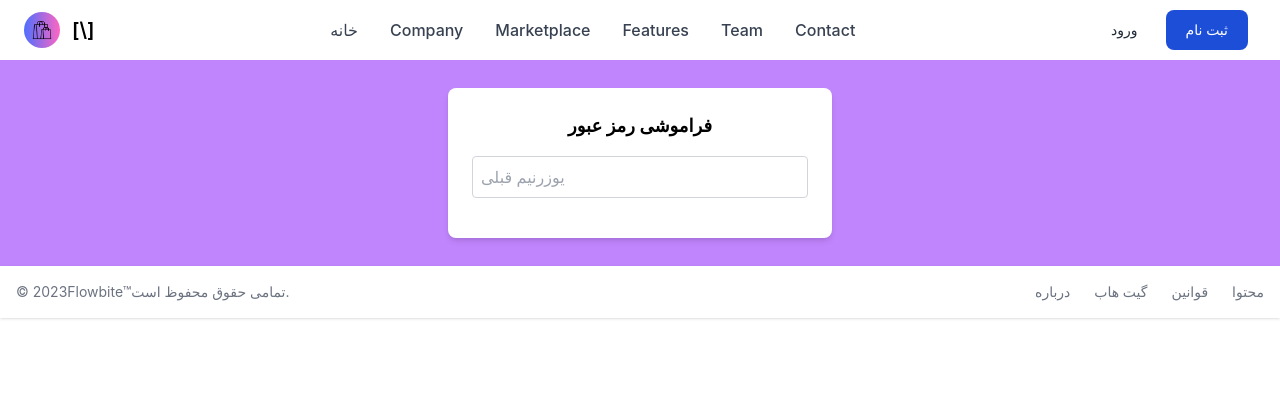
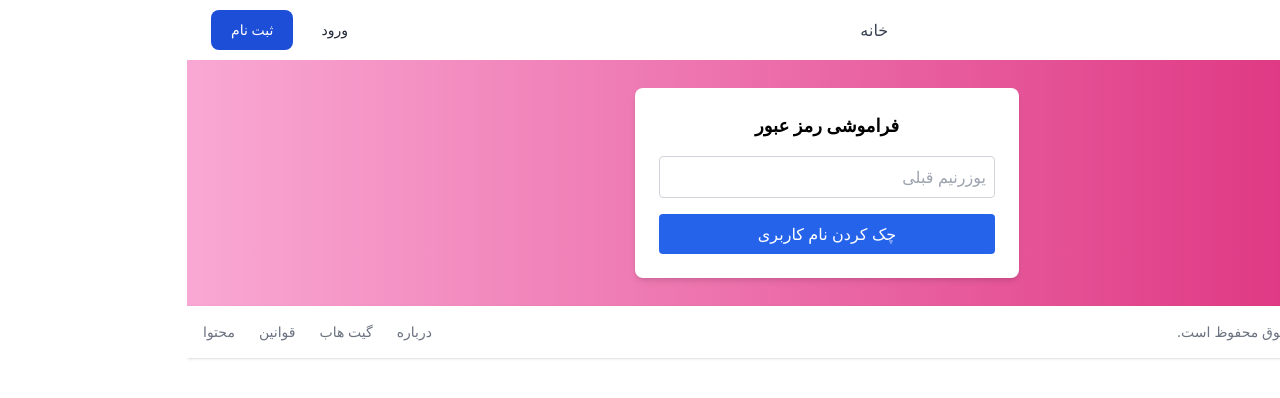
Before and after one commit to MohammadAminFeliAkbari/FullStackShop, a React (Create React App) app: page /forget in a window 1280 px wide. Shown: the top 398 px of the page. Built offline with nearby package versions, Linux system fonts and the light colour scheme.

Commit message:
add forget password and debug code and fix bug

```diff
--- a/src/allRoute.jsx
+++ b/src/allRoute.jsx
@@ -1,7 +1,7 @@
 import { Route, Routes } from "react-router-dom";
 import LoginMenu from "./components/LoginMenu";
 import SignUp from "./components/signUp/signUp";
-import Forget from "./components/Forget";
+import Forget from "./components/Forget/Forget";
 import Home from "./components/Home/Home";
 
 export default function AllRoute() {
--- a/src/components/Forget.jsx
+++ /dev/null
@@ -1,90 +0,0 @@
-import { useContext, useState } from "react";
-import { useNavigate } from "react-router-dom"; // Import useNavigate if you're using React Router
-import { AppContext } from "../App";
-
-export default function Forget() {
-  const [password, setPassword] = useState('');
-  const [username, setUsername] = useState()
-  const navigate = useNavigate();
-  const { setUsernameLogin } = useContext(AppContext)
-
-
-  const checkCorrentUsername = async (username) => {
-    const url = `http://127.0.0.1:8000/forget?username=${username}`;
-
-    try {
-      const response = await fetch(url);
-
-      if (response.ok) {
-        const data = await response.json();
-        console.log(data);
-
-        if (data.success === true)
-          setUsername(username);
-        else
-          setUsername();
-
-      } else {
-        console.error('Failed to fetch data');
-      }
-    } catch (error) {
-      console.error('An error occurred:', error);
-    }
-
-  }
-
-  let errorLengthPassword;
-  if (password.length < 8 && password.length != 0)
-    errorLengthPassword = (<p className="text-red-600 text-right my-2">رمز عبور حداقل باید 8 کاراکتر باشد</p>)
-  else errorLengthPassword = null;
-
-
-  const handleSubmit = async (e) => {
-    e.preventDefault();
-
-    if (!errorLengthPassword && username && password) {
-      const urlForChangePassword = `http://127.0.0.1:8000/forget/change?username=${username}&password=${password}`;
-
-      try {
-        const response = await fetch(urlForChangePassword)
-        setUsernameLogin(username)
-        navigate('/')
-      } catch (error) {
-
-      }
-    }
-  };
-
-  return (
-    <div className="flex items-center justify-center py-4 bg-purple-400">
-      <form onSubmit={handleSubmit} className="flex flex-col items-center p-6 bg-white rounded-lg shadow-md w-full max-w-sm justify-center rtl m-3 hover:shadow-xl transition-all">
-        <h2 className="text-lg font-semibold mb-4">فراموشی رمز عبور</h2>
-        <input
-          type="text"
-          onChange={(e) => checkCorrentUsername(e.target.value)}
-          placeholder="یوزرنیم قبلی"
-          className="w-full p-2 mb-4 border border-gray-300 rounded focus:outline-none focus:ring-2 focus:ring-blue-500"
-        />
-        {username ? (
-          <>
-            <input
-              type="password"
-              value={password}
-              onChange={(e) => setPassword(e.target.value)}
-              placeholder="رمزعبور جدید خود را وارد کنید"
-              className="w-full p-2 border border-gray-300 rounded focus:outline-none focus:ring-2 focus:ring-blue-500"
-            />
-            {errorLengthPassword}
-            <button
-              type="submit"
-              onClick={handleSubmit}
-              className={`${errorLengthPassword ? '' : 'mt-3'} w-full p-2 bg-blue-600 text-white rounded hover:bg-blue-700 transition duration-200 hover:scale-105`}
-            >
-              تغییر رمز عبور
-            </button>
-          </>
-        ) : null}
-      </form>
-    </div>
-  );
-}
--- /dev/null
+++ b/src/components/Forget/Forget.jsx
@@ -0,0 +1,107 @@
+import { useContext, useRef, useState } from "react";
+import { useNavigate } from "react-router-dom";
+import { AppContext } from "../../App";
+
+export default function Forget() {
+  const [password, setPassword] = useState('');
+  const [username, setUsername] = useState('');
+  const navigate = useNavigate();
+  const [isUserName, setIsUserName] = useState(false);
+  const { setUsernameLogin } = useContext(AppContext);
+  const reff = useRef();
+  const [errorLogin, setErrorLogin] = useState(null); // Use state for errorLogin
+
+  const checkCorrentUsername = async () => {
+    const url = `http://127.0.0.1:8000/forget?username=${username}`;
+
+    try {
+      const response = await fetch(url);
+
+      if (response.ok) {
+        const data = await response.json();
+        console.log(data.success);
+
+        if (data.success === true) {
+          setIsUserName(true);
+          reff.current.readOnly = true;
+          setErrorLogin(null);
+        } else {
+          setErrorLogin(<p className="text-red-600 text-right my-1">نام کابری اشتباه است</p>);
+          setIsUserName(false);
+        }
+      } else {
+        console.error('Failed to fetch data');
+      }
+    } catch (error) {
+      console.error('An error occurred:', error);
+    }
+  };
+
+  let errorLengthPassword;
+
+  if (password.length < 8 && password.length !== 0)
+    errorLengthPassword = (<p className="text-red-600 text-right my-1">رمز عبور حداقل باید 8 کاراکتر باشد</p>);
+  else errorLengthPassword = null;
+
+  const handleSubmit = async (e) => {
+    e.preventDefault();
+
+    if (!errorLengthPassword && username && password) {
+      const urlForChangePassword = `http://127.0.0.1:8000/forget/change?username=${username}&password=${password}`;
+
+      try {
+        const response = await fetch(urlForChangePassword);
+        if (response.ok) {
+          setUsernameLogin(username);
+          navigate('/');
+        } else {
+          // Handle error response for change password
+        }
+      } catch (error) {
+        console.error('An error occurred:', error);
+      }
+    }
+  };
+
+  return (
+    <div className="flex items-center justify-center py-4 bg-gradient-to-r from-pink-300 to-pink-600">
+      <form onSubmit={handleSubmit} className="flex flex-col items-center p-6 bg-white rounded-lg shadow-md w-full max-w-sm justify-center rtl m-3 hover:shadow-xl transition-all">
+        <h2 className="text-lg font-semibold mb-4">فراموشی رمز عبور</h2>
+        <input
+          ref={reff}
+          type="text"
+          onChange={(e) => setUsername(e.target.value)}
+          placeholder="یوزرنیم قبلی"
+          className={`${errorLogin ? '' : 'mb-4'} w-full p-2  border border-gray-300 rounded focus:outline-none focus:ring-2 focus:ring-blue-500`}
+        />
+        {errorLogin}
+        {isUserName ? null :
+          <button
+            onClick={checkCorrentUsername}
+            className={`w-full p-2 bg-blue-600 text-white rounded hover:bg-blue-700 transition duration-200 hover:scale-105`}
+          >
+            چک کردن نام کاربری
+          </button>
+        }
+        {isUserName ? (
+          <>
+            <input
+              type="password"
+              value={password}
+              onChange={(e) => setPassword(e.target.value)}
+              placeholder="رمزعبور جدید خود را وارد کنید"
+              className="w-full p-2 border border-gray-300 rounded focus:outline-none focus:ring-2 focus:ring-blue-500"
+            />
+            {errorLengthPassword}
+            <button
+              type="submit"
+              className={`${errorLengthPassword ? '' : 'mt-3'} w-full p-2 bg-blue-600 text-white rounded hover:bg-blue-700 transition duration-200 hover:scale-105`}
+            >
+              تغییر رمز عبور
+            </button>
+          </>
+        ) : null}
+      </form>
+    </div>
+  );
+}
--- a/src/components/Header.jsx
+++ b/src/components/Header.jsx
@@ -1,66 +1,67 @@
-import { useContext, useState } from "react";
-import Logo from "../image/img.png";
-import { NavLink } from "react-router-dom";
-import { AppContext } from "../App";
-export default function Header() {
-  const [hidden, sethidden] = useState(true);
-  const { usernameLogin } = useContext(AppContext);
+import { useContext, useState } from 'react'
+import Logo from '../image/img.png'
+import { NavLink } from 'react-router-dom'
+import { AppContext } from '../App'
+import { CiLogout } from 'react-icons/ci'
+export default function Header () {
+  const [hidden, sethidden] = useState(true)
+  const { usernameLogin, setUsernameLogin } = useContext(AppContext)
   return (
     <header>
-      <nav className="bg-white border-gray-200 px-4 lg:px-6 py-2.5 dark:bg-gray-800">
-        <div className="flex flex-wrap justify-between items-center mx-auto max-w-screen-xl">
-          <NavLink to="https://flowbite.com" className="flex items-center">
+      <nav className='bg-white border-gray-200 px-4 lg:px-6 py-2.5 dark:bg-gray-800'>
+        <div className='flex flex-wrap justify-between items-center mx-auto max-w-screen-xl'>
+          <NavLink to='https://flowbite.com' className='flex items-center'>
             <img
               src={Logo}
-              className="rounded-full mr-3 h-6 sm:h-9"
-              alt="Flowbite Logo"
+              className='rounded-full mr-3 h-6 sm:h-9'
+              alt='Flowbite Logo'
             />
-            <span className="self-center text-xl font-semibold whitespace-nowrap dark:text-white">
+            <span className='self-center text-xl font-semibold whitespace-nowrap dark:text-white'>
               [\]
             </span>
           </NavLink>
           {usernameLogin ? (
             <button
-              onClick={() => sethidden((pre) => !pre)}
-              className="bg-blue-700 text-white bg-primary-700 hover:bg-primary-800 focus:ring-4 focus:ring-primary-300 font-medium rounded-lg text-sm px-4 lg:px-5 py-2 lg:py-2.5 mr-2 dark:bg-primary-600 dark:hover:bg-primary-700 focus:outline-none dark:focus:ring-primary-800"
+              onClick={() => sethidden(pre => !pre)}
+              className='bg-blue-700 text-white bg-primary-700 hover:bg-primary-800 focus:ring-4 focus:ring-primary-300 font-medium rounded-lg text-sm px-4 lg:px-5 py-2 lg:py-2.5 mr-2 dark:bg-primary-600 dark:hover:bg-primary-700 focus:outline-none dark:focus:ring-primary-800'
             >
               {usernameLogin}
             </button>
           ) : (
-            <div className="flex items-center lg:order-2">
+            <div className='flex items-center lg:order-2'>
               <NavLink
-                to="/login"
+                to='/login'
                 onClick={() => sethidden(() => true)}
-                className="text-gray-800 dark:text-white hover:bg-gray-50 focus:ring-4 focus:ring-gray-300 font-medium rounded-lg text-sm px-4 lg:px-5 py-2 lg:py-2.5 mr-2 dark:hover:bg-gray-700 focus:outline-none dark:focus:ring-gray-800"
+                className='text-gray-800 dark:text-white hover:bg-gray-50 focus:ring-4 focus:ring-gray-300 font-medium rounded-lg text-sm px-4 lg:px-5 py-2 lg:py-2.5 mr-2 dark:hover:bg-gray-700 focus:outline-none dark:focus:ring-gray-800'
               >
                 ورود
               </NavLink>
               <NavLink
-                to="/signup"
+                to='/signup'
                 onClick={() => sethidden(() => true)}
-                className="bg-blue-700 text-white bg-primary-700 hover:bg-primary-800 focus:ring-4 focus:ring-primary-300 font-medium rounded-lg text-sm px-4 lg:px-5 py-2 lg:py-2.5 mr-2 dark:bg-primary-600 dark:hover:bg-primary-700 focus:outline-none dark:focus:ring-primary-800"
+                className='bg-blue-700 text-white bg-primary-700 hover:bg-primary-800 focus:ring-4 focus:ring-primary-300 font-medium rounded-lg text-sm px-4 lg:px-5 py-2 lg:py-2.5 mr-2 dark:bg-primary-600 dark:hover:bg-primary-700 focus:outline-none dark:focus:ring-primary-800'
               >
                 ثبت نام
               </NavLink>
               <button
-                data-collapse-toggle="mobile-menu-2"
-                type="button"
-                className="inline-flex items-center p-2 ml-1 text-sm text-gray-500 rounded-lg lg:hidden hover:bg-gray-100 focus:outline-none focus:ring-2 focus:ring-gray-200 dark:text-gray-400 dark:hover:bg-gray-700 dark:focus:ring-gray-600"
-                aria-controls="mobile-menu-2"
+                data-collapse-toggle='mobile-menu-2'
+                type='button'
+                className='inline-flex items-center p-2 ml-1 text-sm text-gray-500 rounded-lg lg:hidden hover:bg-gray-100 focus:outline-none focus:ring-2 focus:ring-gray-200 dark:text-gray-400 dark:hover:bg-gray-700 dark:focus:ring-gray-600'
+                aria-controls='mobile-menu-2'
                 aria-expanded={!hidden}
-                onClick={() => sethidden((prev) => !prev)} // Moved here
+                onClick={() => sethidden(prev => !prev)} // Moved here
               >
-                <span className="sr-only">Open main menu</span>
+                <span className='sr-only'>Open main menu</span>
                 <svg
-                  className="w-6 h-6"
-                  fill="currentColor"
-                  viewBox="0 0 20 20"
-                  xmlns="http://www.w3.org/2000/svg"
+                  className='w-6 h-6'
+                  fill='currentColor'
+                  viewBox='0 0 20 20'
+                  xmlns='http://www.w3.org/2000/svg'
                 >
                   <path
-                    fillRule="evenodd"
-                    d="M3 5a1 1 0 011-1h12a1 1 0 110 2H4a1 1 0 01-1-1zM3 10a1 1 0 011-1h12a1 1 0 110 2H4a1 1 0 01-1-1zM3 15a1 1 0 011-1h12a1 1 0 110 2H4a1 1 0 01-1-1z"
-                    clipRule="evenodd"
+                    fillRule='evenodd'
+                    d='M3 5a1 1 0 011-1h12a1 1 0 110 2H4a1 1 0 01-1-1zM3 10a1 1 0 011-1h12a1 1 0 110 2H4a1 1 0 01-1-1zM3 15a1 1 0 011-1h12a1 1 0 110 2H4a1 1 0 01-1-1z'
+                    clipRule='evenodd'
                   />
                 </svg>
               </button>
@@ -68,63 +69,41 @@ export default function Header() {
           )}
           <div
             className={`${
-              hidden ? "hidden" : ""
+              hidden ? 'hidden' : ''
             }  justify-between  items-center w-full lg:flex lg:w-auto lg:order-1`}
-            id="mobile-menu-2"
+            id='mobile-menu-2'
           >
-            <ul className="flex flex-col mt-4 font-medium lg:flex-row lg:space-x-8 lg:mt-0">
+            <ul className='flex flex-col mt-4 font-medium lg:flex-row lg:space-x-8 lg:mt-0 gap-3'>
               <li>
                 <NavLink
-                  to="/"
-                  className="block py-2 pr-4 pl-3 text-gray-700 border-b border-gray-100 hover:bg-gray-50 lg:hover:bg-transparent lg:border-0 lg:hover:text-primary-700 lg:p-0 dark:text-gray-400 lg:dark:hover:text-white dark:hover:bg-gray-700 dark:hover:text-white lg:dark:hover:bg-transparent dark:border-gray-700"
+                  to='/'
+                  className='p-2 block py-2 pr-4 pl-3 text-gray-700 border-b border-gray-100 hover:bg-gray-50 lg:hover:bg-transparent lg:border-0 lg:hover:text-primary-700 lg:p-0 dark:text-gray-400 lg:dark:hover:text-white dark:hover:bg-gray-700 dark:hover:text-white lg:dark:hover:bg-transparent dark:border-gray-700'
                 >
+                  <div className='p-2 flex justify-center items-center '>
                     خانه
+                  </div>
                 </NavLink>
               </li>
+              {usernameLogin ? (
                 <li>
                   <NavLink
-                  to="#p"
-                  className="block py-2 pr-4 pl-3 text-gray-700 border-b border-gray-100 hover:bg-gray-50 lg:hover:bg-transparent lg:border-0 lg:hover:text-primary-700 lg:p-0 dark:text-gray-400 lg:dark:hover:text-white dark:hover:bg-gray-700 dark:hover:text-white lg:dark:hover:bg-transparent dark:border-gray-700"
+                    to='#'
+                    className='block py-2 pr-4 pl-3 text-gray-700 border-b border-gray-100 lg:hover:bg-transparent lg:border-0 lg:hover:text-primary-700 lg:p-0 dark:text-gray-400 lg:dark:hover:text-white   dark:hover:text-white lg:dark:hover:bg-transparent dark:border-gray-700'
                   >
-                  Company
+                    <div
+                      onClick={() => setUsernameLogin('')}
+                      className='flex justify-center items-center gap-3 hover:bg-slate-500 p-2 rounded-md cursor-pointer'
+                    >
+                      <h3>خروج</h3>
+                      <CiLogout className='mt-1' />
+                    </div>
                   </NavLink>
                 </li>
-              <li>
-                <NavLink
-                  to="#"
-                  className="block py-2 pr-4 pl-3 text-gray-700 border-b border-gray-100 hover:bg-gray-50 lg:hover:bg-transparent lg:border-0 lg:hover:text-primary-700 lg:p-0 dark:text-gray-400 lg:dark:hover:text-white dark:hover:bg-gray-700 dark:hover:text-white lg:dark:hover:bg-transparent dark:border-gray-700"
-                >
-                  Marketplace
-                </NavLink>
-              </li>
-              <li>
-                <NavLink
-                  to="#"
-                  className="block py-2 pr-4 pl-3 text-gray-700 border-b border-gray-100 hover:bg-gray-50 lg:hover:bg-transparent lg:border-0 lg:hover:text-primary-700 lg:p-0 dark:text-gray-400 lg:dark:hover:text-white dark:hover:bg-gray-700 dark:hover:text-white lg:dark:hover:bg-transparent dark:border-gray-700"
-                >
-                  Features
-                </NavLink>
-              </li>
-              <li>
-                <NavLink
-                  to="#"
-                  className="block py-2 pr-4 pl-3 text-gray-700 border-b border-gray-100 hover:bg-gray-50 lg:hover:bg-transparent lg:border-0 lg:hover:text-primary-700 lg:p-0 dark:text-gray-400 lg:dark:hover:text-white dark:hover:bg-gray-700 dark:hover:text-white lg:dark:hover:bg-transparent dark:border-gray-700"
-                >
-                  Team
-                </NavLink>
-              </li>
-              <li>
-                <NavLink
-                  to="#"
-                  className="block py-2 pr-4 pl-3 text-gray-700 border-b border-gray-100 hover:bg-gray-50 lg:hover:bg-transparent lg:border-0 lg:hover:text-primary-700 lg:p-0 dark:text-gray-400 lg:dark:hover:text-white dark:hover:bg-gray-700 dark:hover:text-white lg:dark:hover:bg-transparent dark:border-gray-700"
-                >
-                  Contact
-                </NavLink>
-              </li>
+              ) : null}
             </ul>
           </div>
         </div>
       </nav>
     </header>
-  );
+  )
 }
--- a/src/components/Home/Home.jsx
+++ b/src/components/Home/Home.jsx
@@ -1,4 +1,4 @@
-import h2 from "./slider/data/Screenshot 2024-12-04 113031.png";
+import './home.css'
 import Slider from "./slider/slider";
 
 export default function Home() {
@@ -11,10 +11,9 @@ export default function Home() {
           "linear-gradient(0deg, rgba(127,143,233,1) 13%, rgba(63,68,104,1) 100%)",
       }}
     >
-      <div className="m-6 rounded-xl">
+      <div className="home m-6 rounded-xl">
         <Slider />
       </div>
-
     </div>
   );
 }
--- /dev/null
+++ b/src/components/Home/home.css
@@ -0,0 +1,13 @@
+:root {
+  --direction: ltr;
+}
+
+.home {
+  direction: var(--direction);
+}
+
+@media (width < 900px) {
+  .home {
+    display: none;
+  }
+}
--- a/src/components/LoginMenu.jsx
+++ b/src/components/LoginMenu.jsx
@@ -1,6 +1,7 @@
 import { useContext, useState } from "react";
 import { AppContext } from "../App";
 import { Navigate, NavLink, useNavigate } from "react-router-dom";
+import './Forget/forget.css'
 
 export default function LoginMenu() {
   const [username, setUsername] = useState("");
@@ -38,7 +39,7 @@ export default function LoginMenu() {
 
   return (
     <>
-      <section className="bg-gray-50 dark:bg-gray-900">
+      <section className="animate-background">
         <div className="flex flex-col items-center justify-center px-6 py-8 mx-auto md:h-screen lg:py-0">
           <div className="w-full bg-white rounded-lg shadow dark:border md:mt-0 sm:max-w-md xl:p-0 dark:bg-gray-800 dark:border-gray-700">
             <div className="p-6 space-y-4 md:space-y-6 sm:p-8">
--- a/src/components/signUp/TextSection.jsx
+++ b/src/components/signUp/TextSection.jsx
@@ -4,8 +4,8 @@ import Typewriter from "typewriter-effect";
 
 function TextSection() {
   return (
-    <div className="text-container text-purple-950 text-center drop-shadow-2xl">
-      <h2 className="text-2xl">
+    <div className="text-container text-gray-800 text-center drop-shadow-2xl">
+      <h2 className="text-2xl text-center">
         <Typewriter
           onInit={(tp) => {
             tp.pauseFor(1500)
--- a/src/components/signUp/signUp.jsx
+++ b/src/components/signUp/signUp.jsx
@@ -4,7 +4,7 @@ import TextSection from "./TextSection";
 export default function SignUp() {
   return (
     <div
-      className="app p-8"
+      className="app p-8 gap-5"
       style={{
         background: "rgb(63,94,251)",
         background:
--- a/src/index.css
+++ b/src/index.css
@@ -2,7 +2,7 @@
 @tailwind components;
 @tailwind utilities;
 *{
-  direction: ltr;
+  direction: rtl;
 }
 
 body {
```
Also changed, not shown: src/components/Forget/forget.css (added, +15 -0 lines), 1 other file (tests, documents, lock files or other folders). Lines whose indentation alone changed are shown as unchanged.
